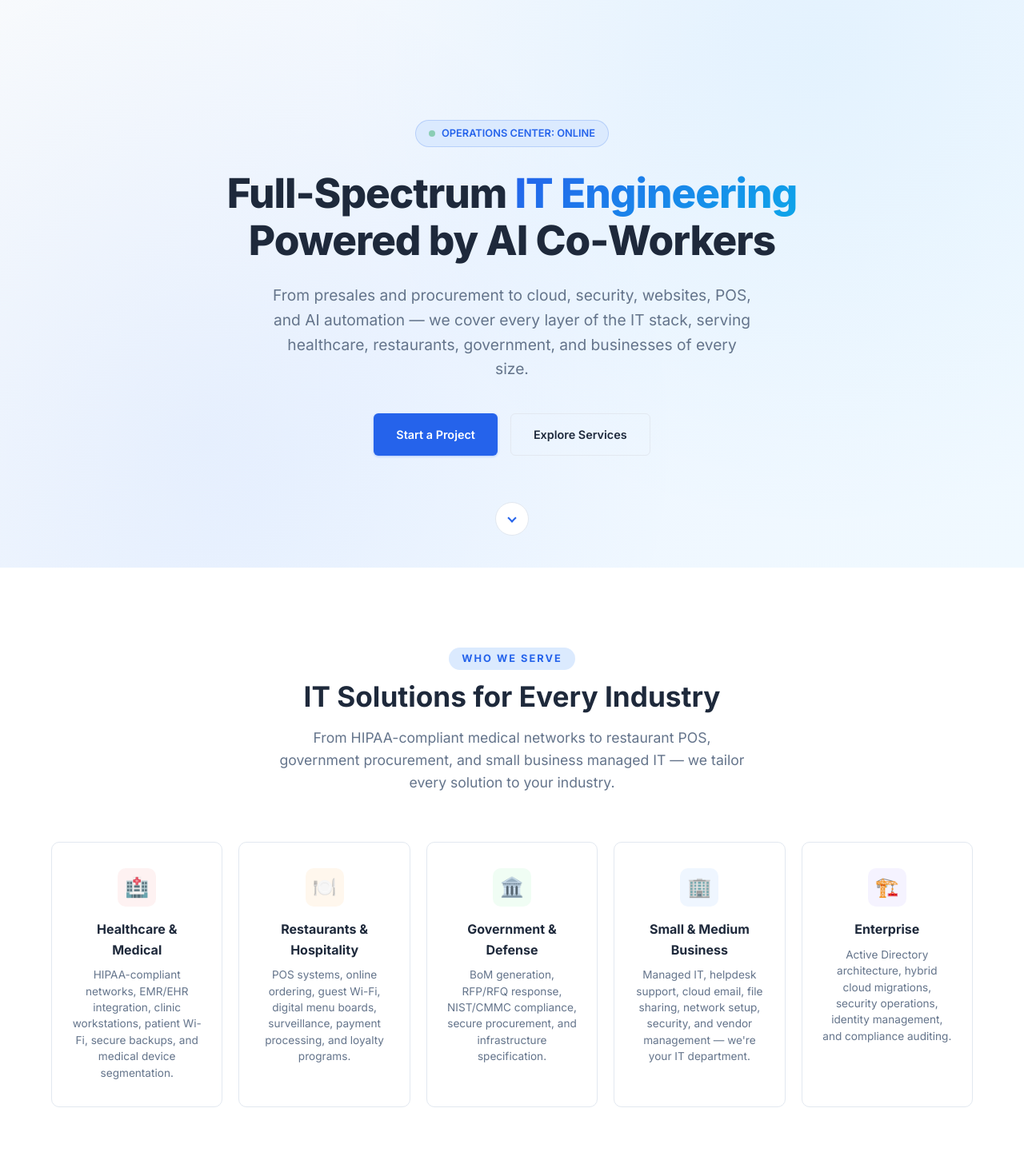
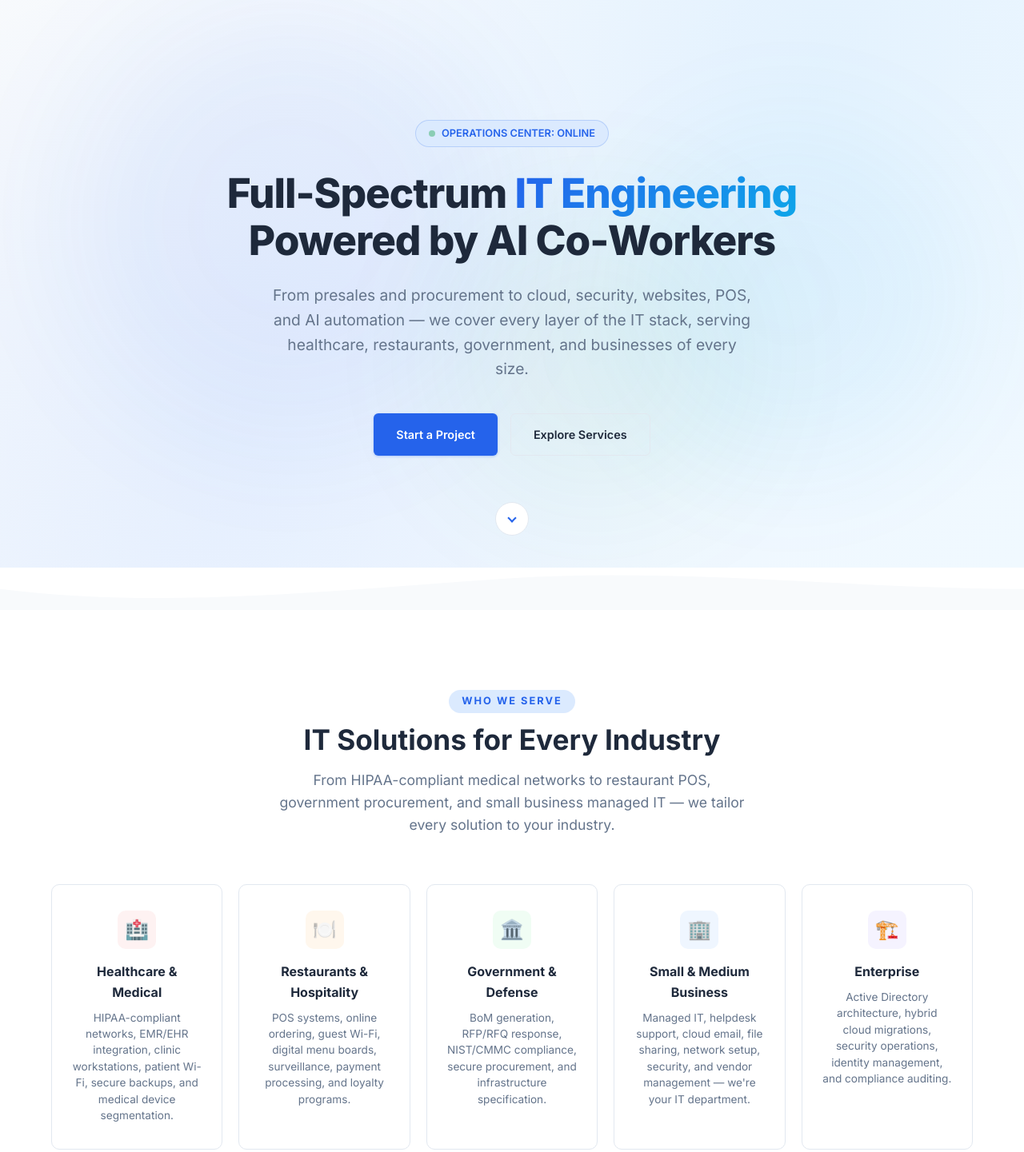
Before and after one commit to limjonathan/jltech-solutions, a website: page index.html in a window 1280 px wide. Shown: the part 90-1531 px from the top of the page at 80% size. Drawn offline with Linux system fonts and the light colour scheme.

Commit message:
feat: header +10%, gradient blobs, wave dividers, scroll reveal fade-up

```diff
--- a/app.js
+++ b/app.js
@@ -384,7 +384,22 @@ document.addEventListener('DOMContentLoaded', () => {
     });
 
 
-    // 7. CLEANUP
+    // 7. SCROLL REVEAL
+    const revealObserver = new IntersectionObserver((entries) => {
+        entries.forEach(entry => {
+            if (entry.isIntersecting) {
+                entry.target.classList.add('revealed');
+                revealObserver.unobserve(entry.target);
+            }
+        });
+    }, { threshold: 0.1 });
+
+    document.querySelectorAll('.section-container').forEach(el => {
+        el.classList.add('reveal');
+        revealObserver.observe(el);
+    });
+
+    // 8. CLEANUP
     window.addEventListener('beforeunload', () => {
         if (logTimer) clearInterval(logTimer);
         if (telemetryTimer) clearInterval(telemetryTimer);
--- a/index.html
+++ b/index.html
@@ -68,8 +68,11 @@
         </div>
     </header>
 
-    <section class="hero-section" id="hero">
-        <div class="hero-bg-pattern"></div>
+<section class="hero-section" id="hero">
+    <div class="hero-bg-pattern"></div>
+    <div class="hero-blob hero-blob-1"></div>
+    <div class="hero-blob hero-blob-2"></div>
+    <div class="hero-blob hero-blob-3"></div>
         <div id="main-content" tabindex="-1"></div>
         <div class="hero-container">
             <div class="hero-badge">
@@ -94,6 +97,7 @@
             </a>
         </div>
     </section>
+<div class="section-wave light-to-alt"><svg viewBox="0 0 1440 60" preserveAspectRatio="none"><path d="M0 60V30c240 30 480 0 720-15s480 15 720 15v30H0z" fill="#f8fafc"/></svg></div>
 
     <!-- WHO WE SERVE -->
     <section class="verticals-section" id="verticals">
@@ -227,6 +231,7 @@
     <div class="spec-modal" id="modal-pos" aria-hidden="true" role="dialog" aria-modal="true" aria-labelledby="modal-pos-title"><div class="modal-overlay"></div><div class="modal-content"><button class="modal-close" aria-label="Close modal">&times;</button><div class="modal-body"><span class="modal-badge">BUSINESS SYSTEMS</span><h3 class="modal-title" id="modal-pos-title">POS &amp; Business Systems</h3><p class="modal-lead">End-to-end business technology — from the front counter to the back office.</p><ul class="modal-list"><li><strong>POS Deployment</strong> — Hardware selection, software setup, network configuration for retail and restaurants.</li><li><strong>Online Ordering</strong> — Integration with delivery platforms and custom ordering portals.</li><li><strong>ERP Integration</strong> — NetSuite, SAP, Microsoft Dynamics configuration and data migration.</li><li><strong>Inventory Management</strong> — Barcode scanning, stock tracking, automated reorder alerts.</li><li><strong>Payment Processing</strong> — Terminal setup, PCI compliance, multi-payment gateway integration.</li><li><strong>Business Automation</strong> — Workflow automation, reporting dashboards, custom tooling.</li></ul></div></div></div>
     <div class="spec-modal" id="modal-ai" aria-hidden="true" role="dialog" aria-modal="true" aria-labelledby="modal-ai-title"><div class="modal-overlay"></div><div class="modal-content"><button class="modal-close" aria-label="Close modal">&times;</button><div class="modal-body"><span class="modal-badge">AI SERVICES</span><h3 class="modal-title" id="modal-ai-title">AI-Augmented Services</h3><p class="modal-lead">Whatever AI can do, we offer it as a service — integrated into your workflow, reviewed by engineers.</p><ul class="modal-list"><li><strong>Document Intelligence</strong> — Extract structured data from PDFs, invoices, contracts, and POs automatically.</li><li><strong>RFP &amp; Proposal Processing</strong> — AI parses complex RFPs, generates compliance matrices, and drafts responses.</li><li><strong>Chatbot Deployment</strong> — Custom AI chatbots for customer support, internal knowledge bases, and lead qualification.</li><li><strong>Workflow Automation</strong> — Connect your tools with AI-powered decision nodes and data transformation.</li><li><strong>Data Analysis</strong> — AI-driven business intelligence, trend analysis, and automated reporting.</li><li><strong>Content &amp; Email Generation</strong> — Marketing copy, client communications, technical documentation, and more.</li></ul></div></div></div>
     <div class="spec-modal" id="modal-compliance" aria-hidden="true" role="dialog" aria-modal="true" aria-labelledby="modal-compliance-title"><div class="modal-overlay"></div><div class="modal-content"><button class="modal-close" aria-label="Close modal">&times;</button><div class="modal-body"><span class="modal-badge">COMPLIANCE</span><h3 class="modal-title" id="modal-compliance-title">Compliance &amp; Auditing</h3><p class="modal-lead">Prove your security posture. We audit, harden, and certify your systems against industry standards.</p><ul class="modal-list"><li><strong>CIS Benchmarks</strong> — Operating system and application hardening against CIS Level 1 and Level 2 profiles.</li><li><strong>NIST 800-171 / CMMC</strong> — Defense contractor compliance assessment and remediation.</li><li><strong>HIPAA Compliance</strong> — Technical safeguards, risk assessments, and policies for healthcare organizations.</li><li><strong>SOC 2 Readiness</strong> — Gap analysis and remediation for SOC 2 Type I and Type II certification.</li><li><strong>DMZ Segmentation</strong> — Network isolation, firewall rule auditing, and secure architecture design.</li><li><strong>Vulnerability Assessments</strong> — Automated and manual scanning with prioritized remediation plans.</li></ul></div></div></div>
+<div class="section-wave alt-to-light"><svg viewBox="0 0 1440 60" preserveAspectRatio="none"><path d="M0 60V30c240 30 480 0 720-15s480 15 720 15v30H0z" fill="#ffffff"/></svg></div>
 
     <!-- AI CO-WORKER SECTION -->
     <section class="ai-section" id="ai">
@@ -428,6 +433,7 @@
             </div>
         </div>
     </section>
+<div class="section-wave alt-to-light"><svg viewBox="0 0 1440 60" preserveAspectRatio="none"><path d="M0 60V30c240 30 480 0 720-15s480 15 720 15v30H0z" fill="#ffffff"/></svg></div>
 
     <!-- PROJECT INQUIRY FORM -->
     <section class="portal-section" id="portal">
--- a/style.css
+++ b/style.css
@@ -208,7 +208,7 @@ img { max-width: 100%; height: auto; }
 .header-container {
     max-width: var(--max-width);
     margin: 0 auto;
-    padding: 6px 16px;
+    padding: 10px 16px;
     display: flex;
     align-items: center;
     justify-content: space-between;
@@ -228,7 +228,7 @@ img { max-width: 100%; height: auto; }
 }
 
 .nav-logo {
-    margin: -44px 0;
+    margin: -42px 0;
 }
 
 .footer-logo {
@@ -299,6 +299,70 @@ img { max-width: 100%; height: auto; }
         radial-gradient(circle at 80% 20%, rgba(14,165,233,0.05) 0%, transparent 50%);
     pointer-events: none;
 }
+
+.hero-blob {
+    position: absolute;
+    border-radius: 50%;
+    filter: blur(80px);
+    opacity: 0.06;
+    pointer-events: none;
+    animation-timing-function: ease-in-out;
+    animation-iteration-count: infinite;
+    animation-direction: alternate;
+}
+
+.hero-blob-1 {
+    width: 500px; height: 500px;
+    background: var(--color-primary);
+    top: 10%; left: 5%;
+    animation: blobDrift1 20s;
+}
+
+.hero-blob-2 {
+    width: 400px; height: 400px;
+    background: var(--color-secondary);
+    bottom: 15%; right: 5%;
+    animation: blobDrift2 25s;
+}
+
+.hero-blob-3 {
+    width: 350px; height: 350px;
+    background: var(--color-accent);
+    top: 50%; right: 30%;
+    animation: blobDrift3 22s;
+}
+
+@keyframes blobDrift1 {
+    0% { transform: translate(0, 0) scale(1); }
+    100% { transform: translate(80px, 60px) scale(1.15); }
+}
+
+@keyframes blobDrift2 {
+    0% { transform: translate(0, 0) scale(1); }
+    100% { transform: translate(-60px, -40px) scale(1.1); }
+}
+
+@keyframes blobDrift3 {
+    0% { transform: translate(0, 0) scale(1); }
+    100% { transform: translate(40px, -70px) scale(1.2); }
+}
+
+.section-wave {
+    display: block;
+    width: 100%;
+    overflow: hidden;
+    line-height: 0;
+    pointer-events: none;
+}
+
+.section-wave svg {
+    display: block;
+    width: 100%;
+    height: auto;
+}
+
+.section-wave.light-to-alt { background: var(--color-bg); }
+.section-wave.alt-to-light { background: var(--color-bg-alt); }
 
 .hero-container {
     max-width: 800px;
@@ -1498,8 +1562,19 @@ img { max-width: 100%; height: auto; }
     to { transform: rotate(360deg); }
 }
 @keyframes fadeInUp {
-    from { opacity: 0; transform: translateY(10px); }
+    from { opacity: 0; transform: translateY(30px); }
     to { opacity: 1; transform: translateY(0); }
+}
+
+.reveal {
+    opacity: 0;
+    transform: translateY(30px);
+    transition: opacity 0.6s ease, transform 0.6s ease;
+}
+
+.reveal.revealed {
+    opacity: 1;
+    transform: translateY(0);
 }
 
 /* 16. RESPONSIVE */
```
